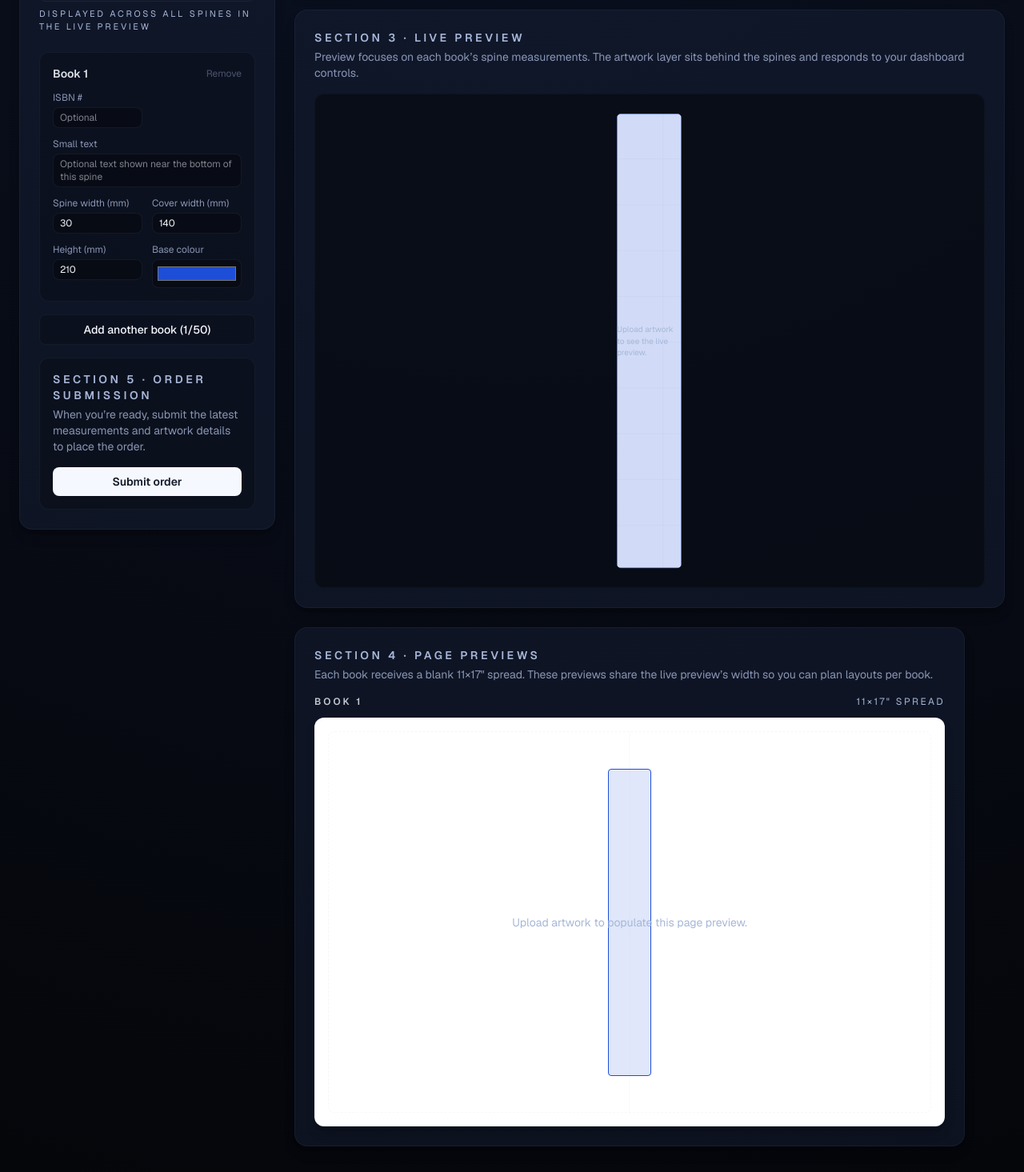
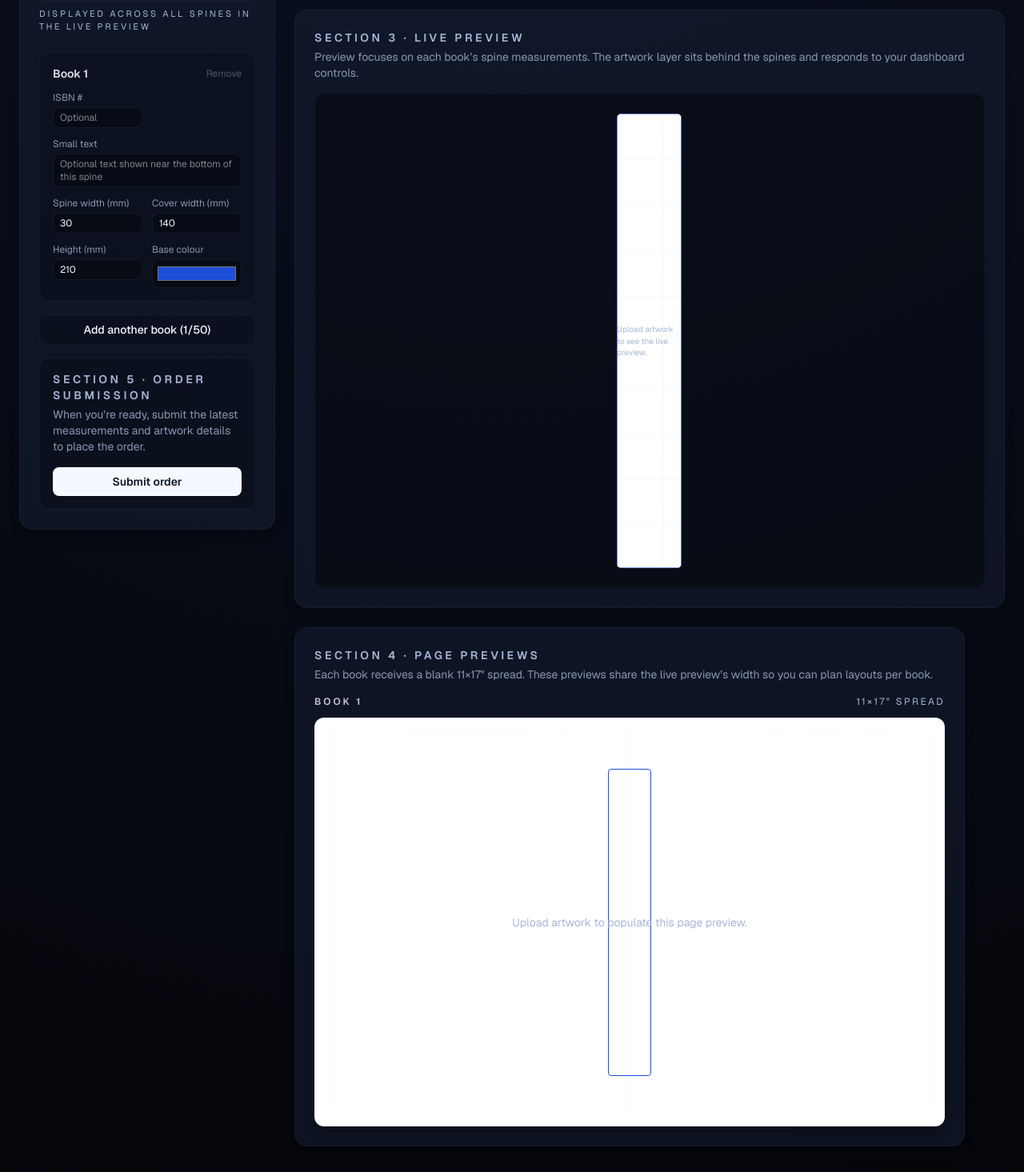
Before and after one commit to jdin9/flyleaf-v2, a Next.js app: page /designer in a window 1280 px wide. Shown: the part 508-1973 px from the top of the page at 80% size. Built offline with nearby package versions, Linux system fonts and the light colour scheme.

Commit message:
Remove fill from spine outlines

```diff
--- a/src/app/designer/page.tsx
+++ b/src/app/designer/page.tsx
@@ -1182,12 +1182,11 @@ export default function DesignerPage() {
                                 style={{ marginRight: index === books.length - 1 ? 0 : mmToPx(BOOK_GAP_MM) }}
                               >
                                 <div
-                                  className="relative flex h-full items-center justify-center overflow-hidden rounded border bg-foreground/5 shadow-lg shadow-black/40"
+                                  className="relative flex h-full items-center justify-center overflow-hidden rounded border shadow-lg shadow-black/40"
                                   style={{
                                     width: `${spineWidthPx}px`,
                                     height: `${jacketHeightPx}px`,
                                     marginTop: `${heightDifferencePx}px`,
-                                    backgroundColor: `${book.color}33`,
                                     borderColor: book.color,
                                   }}
                                 >
@@ -1293,12 +1292,11 @@ export default function DesignerPage() {
                           <div className="pointer-events-none absolute left-1/2 top-4 bottom-4 w-px -translate-x-1/2 bg-border/30" />
                           <div className="pointer-events-none absolute inset-0 z-0 flex items-center justify-center">
                             <div
-                              className="relative flex items-center justify-center overflow-hidden rounded border bg-foreground/10"
+                              className="relative flex items-center justify-center overflow-hidden rounded border"
                               style={{
                                 width: `${guideWidthPx}px`,
                                 height: `${guideHeightPx}px`,
                                 borderColor: book.color,
-                                backgroundColor: `${book.color}22`,
                               }}
                             />
                           </div>
@@ -1391,11 +1389,10 @@ export default function DesignerPage() {
                                                 }}
                                               >
                                                 <div
-                                                  className="relative flex items-center justify-center overflow-hidden rounded border bg-foreground/5 shadow-lg shadow-black/40"
+                                                  className="relative flex items-center justify-center overflow-hidden rounded border shadow-lg shadow-black/40"
                                                   style={{
                                                     width: `${layoutSpineWidthPx}px`,
                                                     height: `${layoutJacketHeightPx}px`,
-                                                    backgroundColor: `${layoutBook.color}33`,
                                                     borderColor: layoutBook.color,
                                                   }}
                                                 >
```
